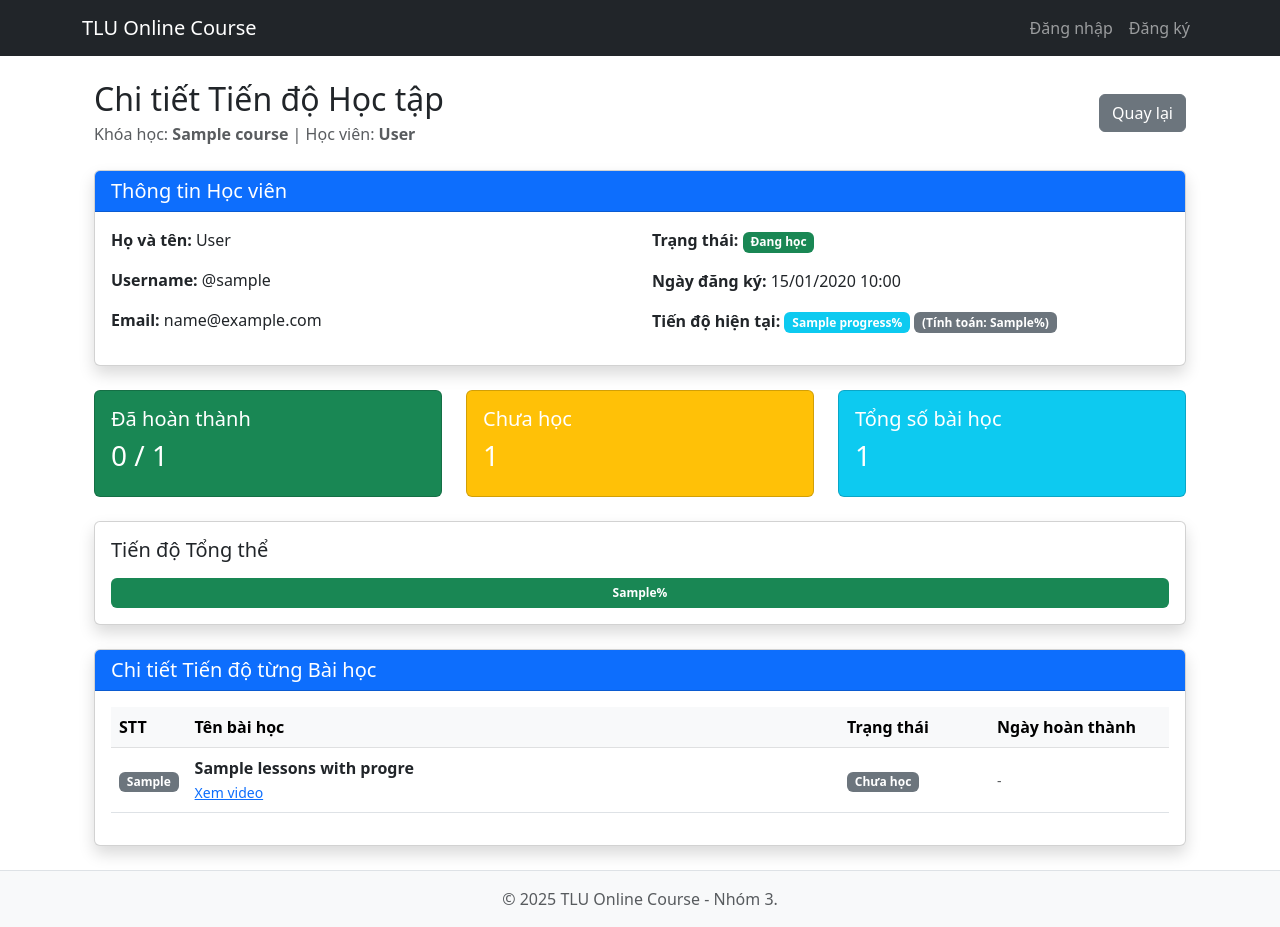
After one commit to VietPham21/onlinecourse, a PHP site: template onlinecourse/views/instructor/students/progress.php in a window 1280 px wide. The commit adds this page. Run offline with PHP 8.4, Linux system fonts and the light colour scheme; the template is opened without the code that fills it: most values are stand-ins (such as "Sample title", 1, 10 or a date in 2020).

Commit message:
The basic functionality for tracking each student's learning progress has been completed.

```diff
--- /dev/null
+++ b/onlinecourse/views/instructor/students/progress.php
@@ -0,0 +1,192 @@
+<?php include 'views/layouts/header.php'; ?>
+
+<div class="container mt-4">
+    <div class="d-flex justify-content-between align-items-center mb-4">
+        <div>
+            <h2 class="mb-1">Chi tiết Tiến độ Học tập</h2>
+            <p class="text-muted mb-0">
+                Khóa học: <strong><?php echo htmlspecialchars($course['title']); ?></strong> |
+                Học viên: <strong><?php echo htmlspecialchars($enrollment['fullname']); ?></strong>
+            </p>
+        </div>
+        <div>
+            <a href="index.php?controller=instructor&action=viewStudents&course_id=<?php echo $course['id']; ?>"
+               class="btn btn-secondary">
+                <i class="bi bi-arrow-left"></i> Quay lại
+            </a>
+        </div>
+    </div>
+
+    <!-- Thông tin học viên -->
+    <div class="card shadow mb-4">
+        <div class="card-header bg-primary text-white">
+            <h5 class="mb-0"><i class="bi bi-person-circle"></i> Thông tin Học viên</h5>
+        </div>
+        <div class="card-body">
+            <div class="row">
+                <div class="col-md-6">
+                    <p><strong>Họ và tên:</strong> <?php echo htmlspecialchars($enrollment['fullname']); ?></p>
+                    <p><strong>Username:</strong> @<?php echo htmlspecialchars($enrollment['username']); ?></p>
+                    <p><strong>Email:</strong> <?php echo htmlspecialchars($enrollment['email']); ?></p>
+                </div>
+                <div class="col-md-6">
+                    <p><strong>Trạng thái:</strong>
+                        <?php
+                        $statusColors = [
+                            'active' => 'success',
+                            'completed' => 'info',
+                            'dropped' => 'danger'
+                        ];
+                        $statusLabels = [
+                            'active' => 'Đang học',
+                            'completed' => 'Hoàn thành',
+                            'dropped' => 'Đã hủy'
+                        ];
+                        $statusColor = $statusColors[$enrollment['status']] ?? 'secondary';
+                        $statusLabel = $statusLabels[$enrollment['status']] ?? $enrollment['status'];
+                        ?>
+                        <span class="badge bg-<?php echo $statusColor; ?>"><?php echo htmlspecialchars($statusLabel); ?></span>
+                    </p>
+                    <p><strong>Ngày đăng ký:</strong> <?php echo date('d/m/Y H:i', strtotime($enrollment['enrolled_date'])); ?></p>
+                    <p><strong>Tiến độ hiện tại:</strong>
+                        <span class="badge bg-info"><?php echo $enrollment['progress']; ?>%</span>
+                        <span class="badge bg-secondary">(Tính toán: <?php echo $calculatedProgress; ?>%)</span>
+                    </p>
+                </div>
+            </div>
+        </div>
+    </div>
+
+    <!-- Tổng quan tiến độ -->
+    <div class="row mb-4">
+        <div class="col-md-4">
+            <div class="card text-white bg-success">
+                <div class="card-body">
+                    <h5 class="card-title">Đã hoàn thành</h5>
+                    <h3>
+                        <?php
+                        $completedCount = 0;
+                        foreach ($lessonsWithProgress as $item) {
+                            if ($item['is_completed'] == 1) {
+                                $completedCount++;
+                            }
+                        }
+                        echo $completedCount . ' / ' . count($lessonsWithProgress);
+                        ?>
+                    </h3>
+                </div>
+            </div>
+        </div>
+        <div class="col-md-4">
+            <div class="card text-white bg-warning">
+                <div class="card-body">
+                    <h5 class="card-title">Chưa học</h5>
+                    <h3>
+                        <?php
+                        $notStartedCount = count($lessonsWithProgress) - $completedCount;
+                        echo $notStartedCount;
+                        ?>
+                    </h3>
+                </div>
+            </div>
+        </div>
+        <div class="col-md-4">
+            <div class="card text-white bg-info">
+                <div class="card-body">
+                    <h5 class="card-title">Tổng số bài học</h5>
+                    <h3><?php echo count($lessonsWithProgress); ?></h3>
+                </div>
+            </div>
+        </div>
+    </div>
+
+    <!-- Progress Bar tổng thể -->
+    <div class="card shadow mb-4">
+        <div class="card-body">
+            <h5 class="mb-3">Tiến độ Tổng thể</h5>
+            <div class="progress" style="height: 30px;">
+                <div class="progress-bar <?php
+                    echo $calculatedProgress >= 100 ? 'bg-success' :
+                        ($calculatedProgress >= 50 ? 'bg-info' : 'bg-warning');
+                ?>"
+                role="progressbar"
+                style="width: <?php echo min($calculatedProgress, 100); ?>%"
+                aria-valuenow="<?php echo $calculatedProgress; ?>"
+                aria-valuemin="0"
+                aria-valuemax="100">
+                    <strong><?php echo $calculatedProgress; ?>%</strong>
+                </div>
+            </div>
+        </div>
+    </div>
+
+    <!-- Danh sách bài học và tiến độ -->
+    <div class="card shadow">
+        <div class="card-header bg-primary text-white">
+            <h5 class="mb-0">
+                <i class="bi bi-list-check"></i> Chi tiết Tiến độ từng Bài học
+            </h5>
+        </div>
+        <div class="card-body">
+            <?php if(empty($lessonsWithProgress)): ?>
+                <div class="alert alert-info text-center">
+                    <i class="bi bi-info-circle"></i> Khóa học này chưa có bài học nào.
+                </div>
+            <?php else: ?>
+                <div class="table-responsive">
+                    <table class="table table-hover align-middle">
+                        <thead class="table-light">
+                            <tr>
+                                <th style="width: 60px;">STT</th>
+                                <th>Tên bài học</th>
+                                <th style="width: 150px;">Trạng thái</th>
+                                <th style="width: 180px;">Ngày hoàn thành</th>
+                            </tr>
+                        </thead>
+                        <tbody>
+                            <?php foreach($lessonsWithProgress as $index => $item):
+                                $isCompleted = $item['is_completed'] == 1;
+                            ?>
+                            <tr class="<?php echo $isCompleted ? 'table-success' : ''; ?>">
+                                <td>
+                                    <span class="badge bg-secondary"><?php echo $item['lesson_order'] ?: ($index + 1); ?></span>
+                                </td>
+                                <td>
+                                    <strong><?php echo htmlspecialchars($item['lesson_title']); ?></strong>
+                                    <?php if(!empty($item['video_url'])): ?>
+                                        <br>
+                                        <small class="text-muted">
+                                            <i class="bi bi-play-circle"></i>
+                                            <a href="<?php echo htmlspecialchars($item['video_url']); ?>" target="_blank">Xem video</a>
+                                        </small>
+                                    <?php endif; ?>
+                                </td>
+                                <td>
+                                    <?php if($isCompleted): ?>
+                                        <span class="badge bg-success">
+                                            <i class="bi bi-check-circle"></i> Đã hoàn thành
+                                        </span>
+                                    <?php else: ?>
+                                        <span class="badge bg-secondary">
+                                            <i class="bi bi-circle"></i> Chưa học
+                                        </span>
+                                    <?php endif; ?>
+                                </td>
+                                <td>
+                                    <?php if($isCompleted && !empty($item['completed_at'])): ?>
+                                        <small><?php echo date('d/m/Y H:i', strtotime($item['completed_at'])); ?></small>
+                                    <?php else: ?>
+                                        <small class="text-muted">-</small>
+                                    <?php endif; ?>
+                                </td>
+                            </tr>
+                            <?php endforeach; ?>
+                        </tbody>
+                    </table>
+                </div>
+            <?php endif; ?>
+        </div>
+    </div>
+</div>
+
+<?php include 'views/layouts/footer.php'; ?>
```
Also changed, not shown: onlinecourse/CreateDatabase.sql (+12 -0 lines), onlinecourse/controllers/InstructorController.php (+37 -0 lines), onlinecourse/models/Enrollment.php (+23 -0 lines), onlinecourse/models/LessonProgress.php (added, +115 -0 lines), onlinecourse/views/instructor/students/list.php (+7 -0 lines).
